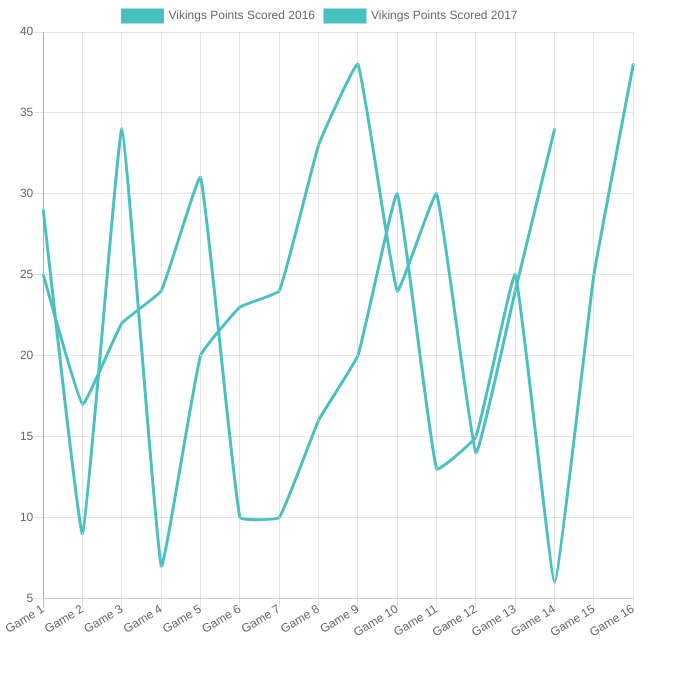
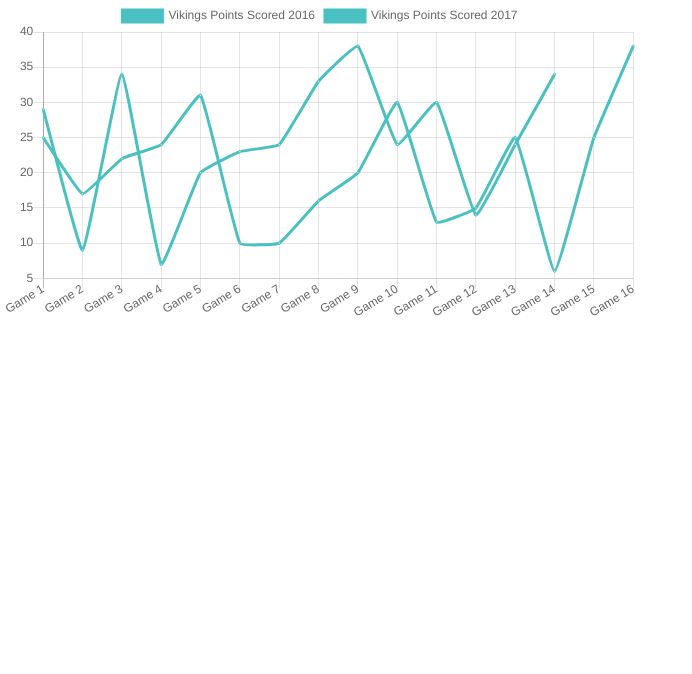
Before and after one commit to brandonleichty/ChartJS, a website: page index.html in a window 1280 px wide. Shown: the whole page, without its empty margins (0-692 px from the left). Drawn offline with nearby package versions, Linux system fonts and the light colour scheme.

Commit message:
changed width of div holding canvas to 800

```diff
--- a/index.html
+++ b/index.html
@@ -11,7 +11,7 @@
     </head>
     <body>
         <div style="width: 50%">
-            <canvas id="lineChart" height="400" width="400"></canvas>
+            <canvas id="lineChart" height="400" width="800"></canvas>
         </div>
         <!-- <script src="js/vendor/modernizr-3.5.0.min.js"></script> -->
         <script src="https://cdnjs.cloudflare.com/ajax/libs/Chart.js/2.7.1/Chart.js"></script>
```
